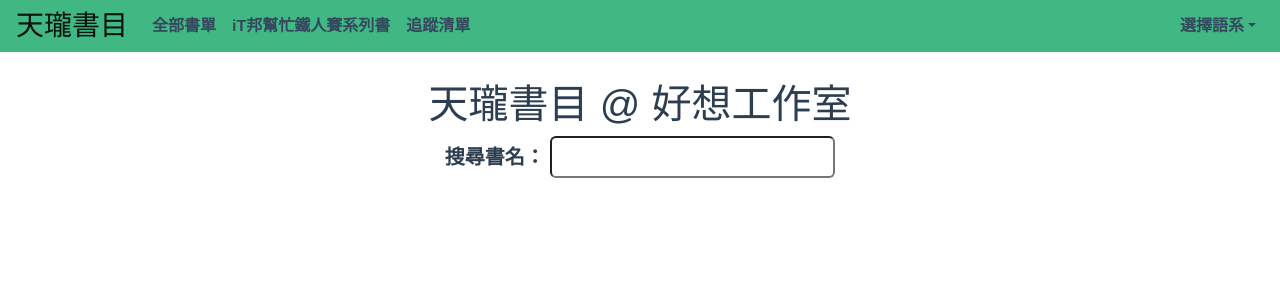
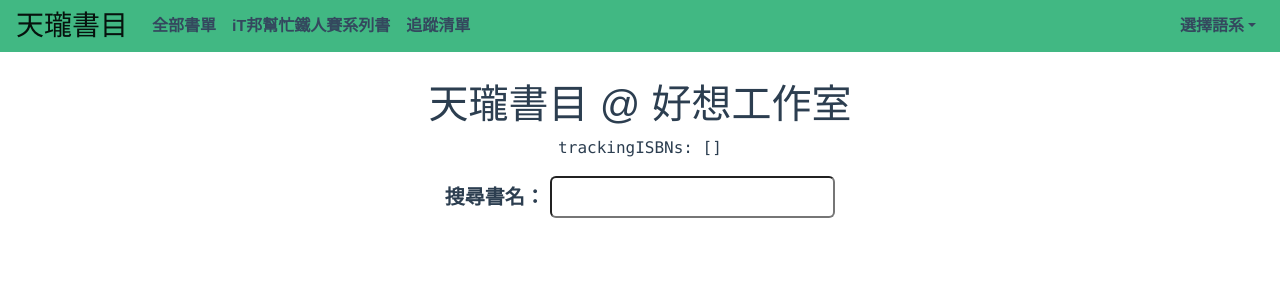
Before and after one commit to Teenyang/Bookshelf, a Vue app: page / in a window 1280 px wide. Shown: the top 300 px of the page. Built offline with nearby package versions, Linux system fonts and the light colour scheme; no server answers.

Commit message:
fix: get and set trackingISBNs from LocalStorage

```diff
--- a/src/components/BookList.vue
+++ b/src/components/BookList.vue
@@ -1,6 +1,7 @@
 <template>
   <div class="BookList">
     <h1>{{ navTitle }}</h1>
+    <pre>trackingISBNs: {{ trackingISBNs }}</pre>
     <slot />
 
     <template v-if="bookList.length > 0">
@@ -16,7 +17,7 @@
       <template v-if="isGallery">
         <GalleryMode
           :data="bookList"
-          :trackingList="trackingList"
+          :trackingISBNs="trackingISBNs"
           @untrack="showConfirmModal"
           @track="trackBook"
         />
@@ -25,7 +26,7 @@
       <template v-else>
         <TableMode
           :data="bookList"
-          :trackingList="trackingList"
+          :trackingISBNs="trackingISBNs"
           @untrack="showConfirmModal"
           @track="trackBook"
         />
@@ -71,7 +72,7 @@
   },
   created() {
     this.$store.commit(
-      "trackingList",
+      "trackingISBNs",
       JSON.parse(localStorage.getItem("TenlongList")) || []
     );
   },
@@ -82,8 +83,8 @@
     };
   },
   computed: {
-    trackingList() {
-      return this.$store.getters["trackingList"];
+    trackingISBNs() {
+      return this.$store.getters["trackingISBNs"];
     },
   },
   methods: {
@@ -97,23 +98,24 @@
 
     trackBook(book) {
       // console.log("add: ", book.ISBN);
-      this.$store.commit("trackingList", [...this.trackingList, book]);
-      localStorage.setItem("TenlongList", JSON.stringify(this.trackingList));
+      this.$store.commit("trackingISBNs", [...this.trackingISBNs, book.ISBN]);
+      console.log("trackBook: ", this.$store.getters["trackingISBNs"]);
+      localStorage.setItem("TenlongList", JSON.stringify(this.trackingISBNs));
     },
 
     showConfirmModal(book) {
-      this.untrackIndex = this.trackingList.findIndex(
-        (list) => list.ISBN === book.ISBN
+      this.untrackIndex = this.trackingISBNs.findIndex(
+        (listISBN) => listISBN === book.ISBN
       );
       this.$bvModal.show("confirm-modal");
     },
     untrackBook() {
       // console.log("remove: ", this.untrackIndex);
-      this.$store.commit("trackingList", [
-        ...this.trackingList.slice(0, this.untrackIndex),
-        ...this.trackingList.slice(this.untrackIndex + 1),
+      this.$store.commit("trackingISBNs", [
+        ...this.trackingISBNs.slice(0, this.untrackIndex),
+        ...this.trackingISBNs.slice(this.untrackIndex + 1),
       ]);
-      localStorage.setItem("TenlongList", JSON.stringify(this.trackingList));
+      localStorage.setItem("TenlongList", JSON.stringify(this.trackingISBNs));
     },
   },
 };
```
